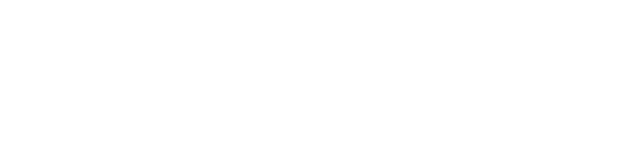
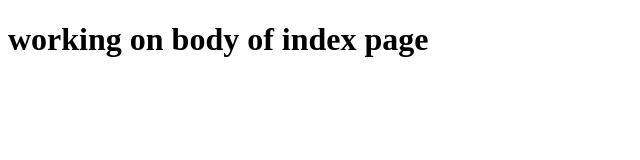
Before and after one commit to rupeshubhagat/git_pull_project, a plain HTML site: page index.html in a window 1280 px wide. Shown: the whole page, without its empty margins (0-640 px from the left). Drawn offline with Linux system fonts and the light colour scheme.

Commit message:
Working on index body

```diff
--- a/index.html
+++ b/index.html
@@ -6,6 +6,6 @@
     <title>Index</title>
 </head>
 <body>
-
+    <h1>working on body of index page</h1>
 </body>
 </html>
```
